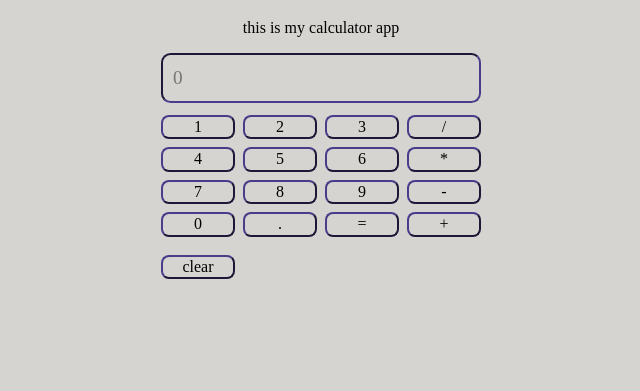
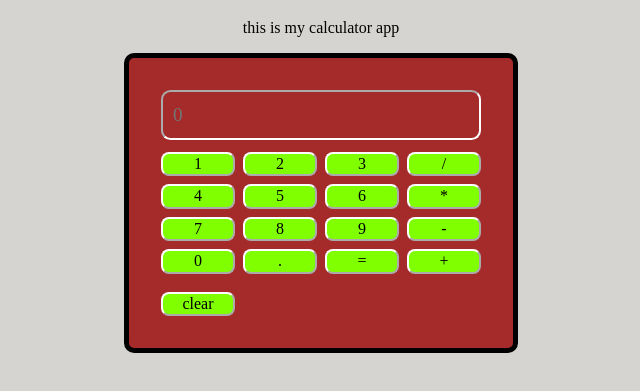
Before and after one commit to Pat-Shantz/calculator, a plain HTML site: page index.html in a window 1280 px wide. Shown: the part 221-612 px from the top of the page, without its empty margins (319-959 px from the left). Drawn offline with Linux system fonts and the light colour scheme.

Commit message:
more css styles

```diff
--- a/css/styles.css
+++ b/css/styles.css
@@ -10,13 +10,26 @@ main {
     margin-top: 20vh;
 }
 
+button {
+    background-color: chartreuse;
+}
+
 button:hover {
     color: black;
+
+}
+
+div {
+    background-color: brown;
+}
+
+input {
+    background-color: brown;
 }
 
 .calcButton {
     border-radius: 0.5em;
-    border-color: darkslateblue;
+    border-color: white;
 }
 
 #btclear {
@@ -25,9 +38,13 @@ button:hover {
     margin-top: 10px;
 }
 
+/* this section is defining the width */
 #calcEntire {
     width: 320px;
     max-width: 90vw;
+    border: 5px solid black;
+    border-radius: 10px;
+    padding: 2rem;
 }
 
 #calcEntire > input.calcButton {
```
Also changed, not shown: index.html (+1 -1 lines).
